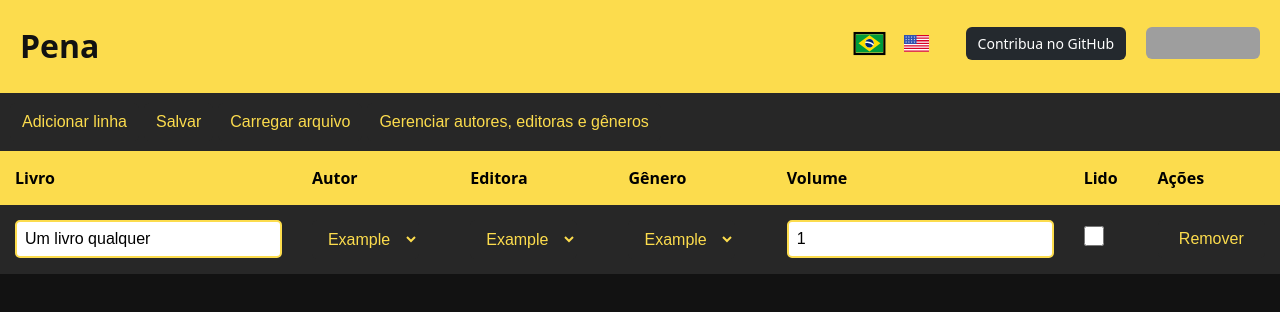
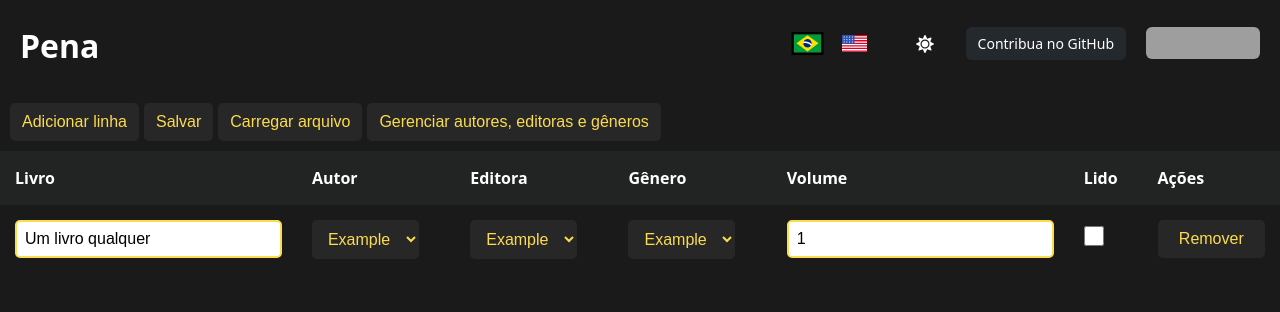
Before and after one commit to lbgracioso/pena, a React (Vite) app: page / in a window 1280 px wide. Shown: the top 312 px of the page. Built offline with nearby package versions, Linux system fonts and the light colour scheme; grey boxes are pictures that could not be loaded.

Commit message:
feat: Implement dark/light themes (#5)
Signed-off-by: Lucas <contact@lbgracioso.net>

```diff
--- a/src/Header.tsx
+++ b/src/Header.tsx
@@ -1,27 +1,44 @@
 import './css/Header.css';
 import I18n from "./components/i18n";
 import {useTranslation} from "react-i18next";
+import {useEffect, useState} from "react";
+import {FaSun, FaMoon} from "react-icons/fa";
 
 function Header() {
 
     const {t} =  useTranslation();
+
+    const [theme, setTheme] = useState(() => localStorage.getItem("theme") || "dark");
+
+        useEffect(() => {
+            document.body.className = theme;
+            localStorage.setItem("theme", theme);
+        }, [theme]);
+
+    const toggleTheme = () => {
+        setTheme(prev => prev === "light" ? "dark" : "light");
+    };
 
     return (
         <header className="header">
             <h1>Pena</h1>
             <nav>
                 <ul>
+                    <li><I18n /></li>
                     <li>
-                        <I18n />
+                        <button onClick={toggleTheme} className="theme-toggle">
+                            {theme === "light" ? <FaMoon /> : <FaSun />}
+                        </button>
                     </li>
                     <li><a href="https://github.com/lbgracioso/pena">{t("Contribute")}</a></li>
                     <li>
-                        <iframe src="https://github.com/sponsors/lbgracioso/button" title={t("Sponsor")} height="32" width="114"></iframe>
+                        <iframe src="https://github.com/sponsors/lbgracioso/button"
+                                title={t("Sponsor")} height="32" width="114"></iframe>
                     </li>
                 </ul>
             </nav>
         </header>
-    )
+    );
 }
 
 export default Header;
--- a/src/css/Header.css
+++ b/src/css/Header.css
@@ -1,7 +1,7 @@
 .header {
-    background-color: var(--mustard);
+    background-color: var(--background);
     padding: 1px 20px;
-    color: var(--night);
+    color: var(--text-color);
     display: flex;
     justify-content: space-between;
     align-items: center;
@@ -13,6 +13,23 @@
     margin-left: -50vw;
     margin-right: -50vw;
     box-sizing: border-box;
+}
+
+.theme-toggle {
+    background: none;
+    border-radius: 6px;
+    color: var(--white);
+    cursor: pointer;
+    font-size: 14px;
+    padding: 8px 12px;
+    display: flex;
+    justify-content: center;
+    align-items: center;
+    gap: 10px;
+}
+
+.theme-toggle svg {
+    font-size: 18px;
 }
 
 nav {
@@ -56,7 +73,7 @@ iframe {
 .flags-container {
     padding: 6px 12px;
     display: flex;
-    justify-content: center; /* Centraliza os ícones */
+    justify-content: center;
     align-items: center;
     gap: 10px;
 }
@@ -70,5 +87,5 @@ iframe {
 
 .flag-icon.selected {
     transform: scale(1.1);
-    border: 2px solid #000; /* Destaque na seleção */
+    border: 2px solid #000;
 }
--- a/src/css/Table.css
+++ b/src/css/Table.css
@@ -3,8 +3,8 @@
     justify-content: flex-start;
     gap: 5px;
     padding: 10px;
-    background-color: var(--raisin);
-    color: var(--black);
+    background-color: var(--manager-background);
+    color: var(--text-color);
     transition: background-color 1s ease, top 1s ease;
     width: 100vw;
     position: relative;
@@ -22,7 +22,7 @@
     margin-left: -50vw;
     width: 100vw;
     z-index: 999;
-    background-color: var(--mustard);
+    background-color: var(--third-bg);
     box-sizing: border-box;
 }
 
@@ -61,12 +61,13 @@ select option:checked {
 }
 
 table {
-    background-color: var(--raisin);
+    background-color: var(--secondary-bg);
     border-collapse: collapse;
     text-align: left;
     width: 100vw;
     position: relative;
     left: 50%;
+    margin-left: -50vw;
     margin-left: -50vw;
     max-width: none;
     box-sizing: border-box;
@@ -75,8 +76,8 @@ table {
 }
 
 table thead tr {
-    color: var(--black);
-    background-color: var(--mustard);
+    color: var(--text-color);
+    background-color: var(--third-bg);
 }
 
 table th, td {
--- a/src/css/index.css
+++ b/src/css/index.css
@@ -12,12 +12,41 @@
   -webkit-font-smoothing: antialiased;
   -moz-osx-font-smoothing: grayscale;
 
+}
+
+body.dark {
   /* Primary Colors */
   --night: #121212;
   --mustard: #FCDC4D;
   --grey: #24292e;
   --raisin: #272727;
   --ghost-white: #FFFAFF;
+
+  --background: #1a1a1a;
+  --secondary-bg: #1a1a1a ;
+  --third-bg: #222323;
+  --text-color: var(--white);
+  --manager-background: #1a1a1a;
+
+  /* Neutral Colors */
+  --white: white;
+  --black: black;
+}
+
+body.light {
+  /* Primary Colors */
+  --night: #121212;
+  --mustard: #FCDC4D;
+  --grey: #24292e;
+  --raisin: #272727;
+  --ghost-white: #FFFAFF;
+
+  --background: var(--mustard);
+  --secondary-bg: var(--raisin);
+  --third-bg: var(--mustard);
+  --text-color: var(--black);
+
+  --manager-background: var(--raisin);
 
   /* Neutral Colors */
   --white: white;
@@ -35,7 +64,7 @@
 
 body {
   margin: 0;
-  background-color: var(--night);
+  background-color: var(--background);
   display: flex;
   justify-content: center;
   min-height: 100vh;
```
